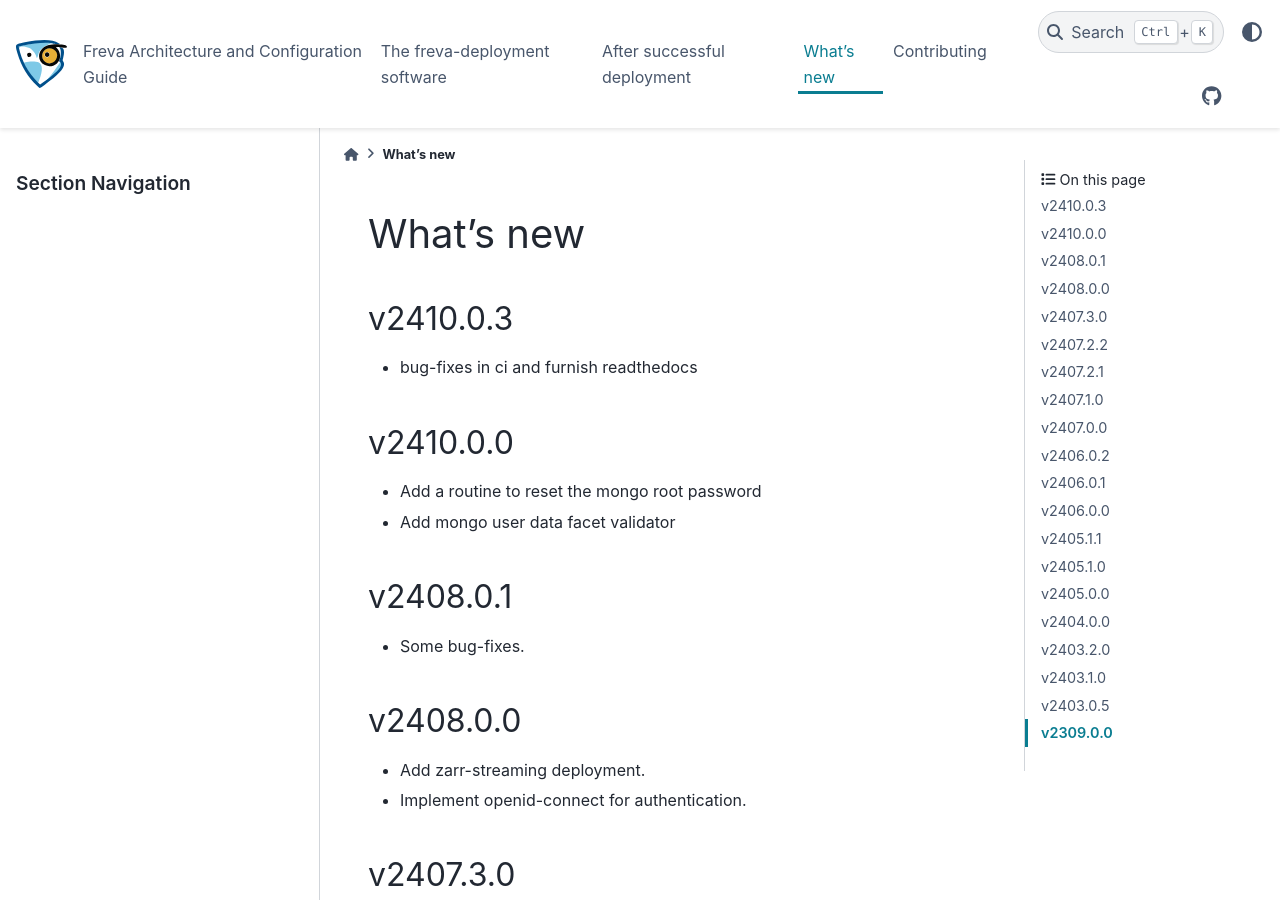
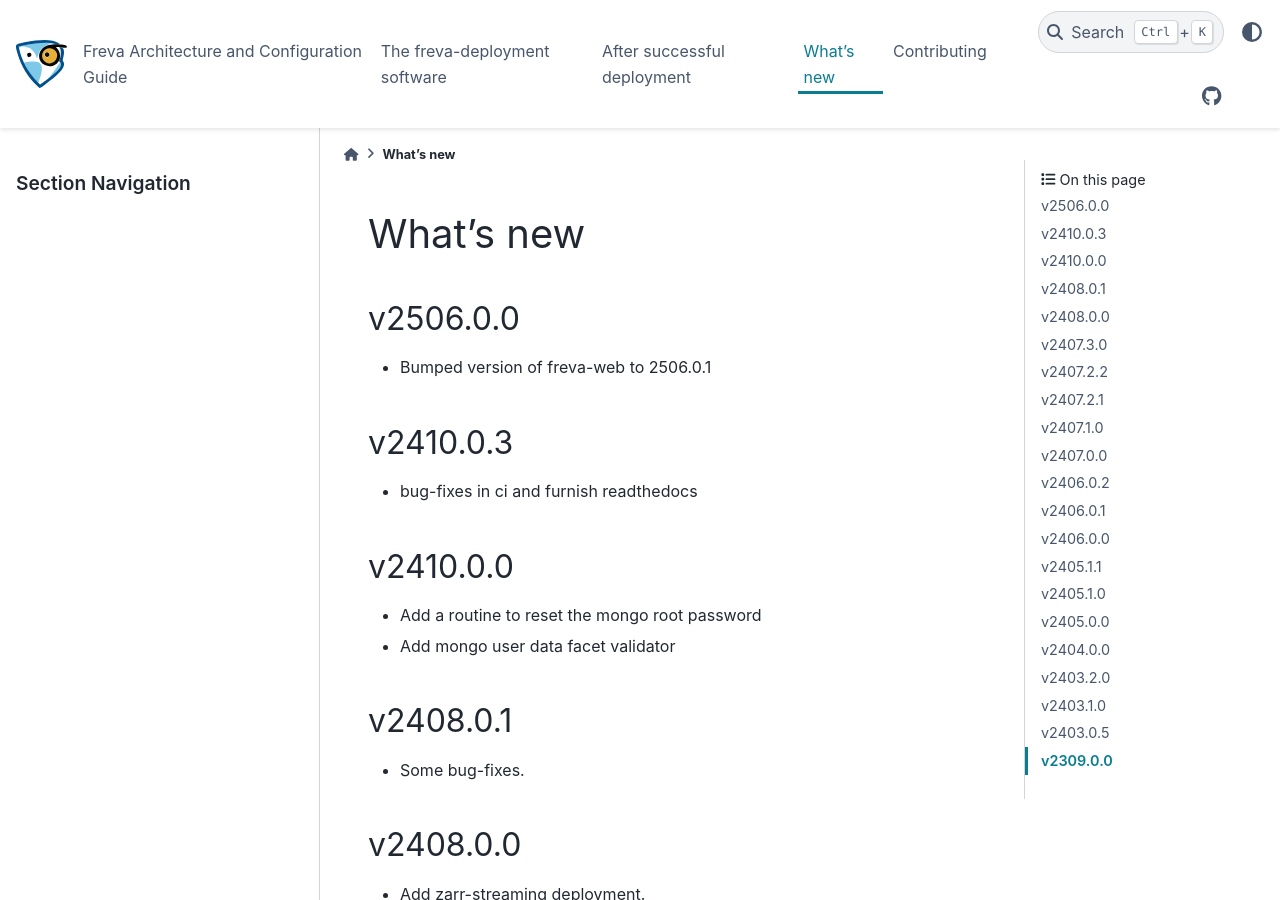
Before and after one commit to FREVA-CLINT/freva-deployment, a Sphinx documentation site: the page built from docs/whatsnew.rst, in a window 1280 px wide and 900 px high. Built offline with Sphinx 7.4.7 and the PyData theme 0.15.4, drawn with Linux system fonts in a browser that asks for light colours; pages that are not in the unit, such as notebooks, are missing from menus.

Commit message:
Bump web version to 2506.0.1

```diff
--- a/docs/whatsnew.rst
+++ b/docs/whatsnew.rst
@@ -6,6 +6,12 @@ What's new
 .. toctree::
    :maxdepth: 0
    :titlesonly:
+
+v2506.0.0
+~~~~~~~~
+* Bumped version of freva-web to 2506.0.1
+
+
 
 v2410.0.3
 ~~~~~~~~
--- a/src/freva_deployment/__init__.py
+++ b/src/freva_deployment/__init__.py
@@ -1,7 +1,7 @@
 import argparse
 from urllib.request import urlretrieve
 
-__version__ = "2410.0.3"
+__version__ = "2506.0.0"
 
 FREVA_PYTHON_VERSION = "3.12"
 AVAILABLE_PYTHON_VERSIONS = ["3.8", "3.9", "3.10", "3.11", "3.12"]
```
Also changed, not shown: 1 other file.
